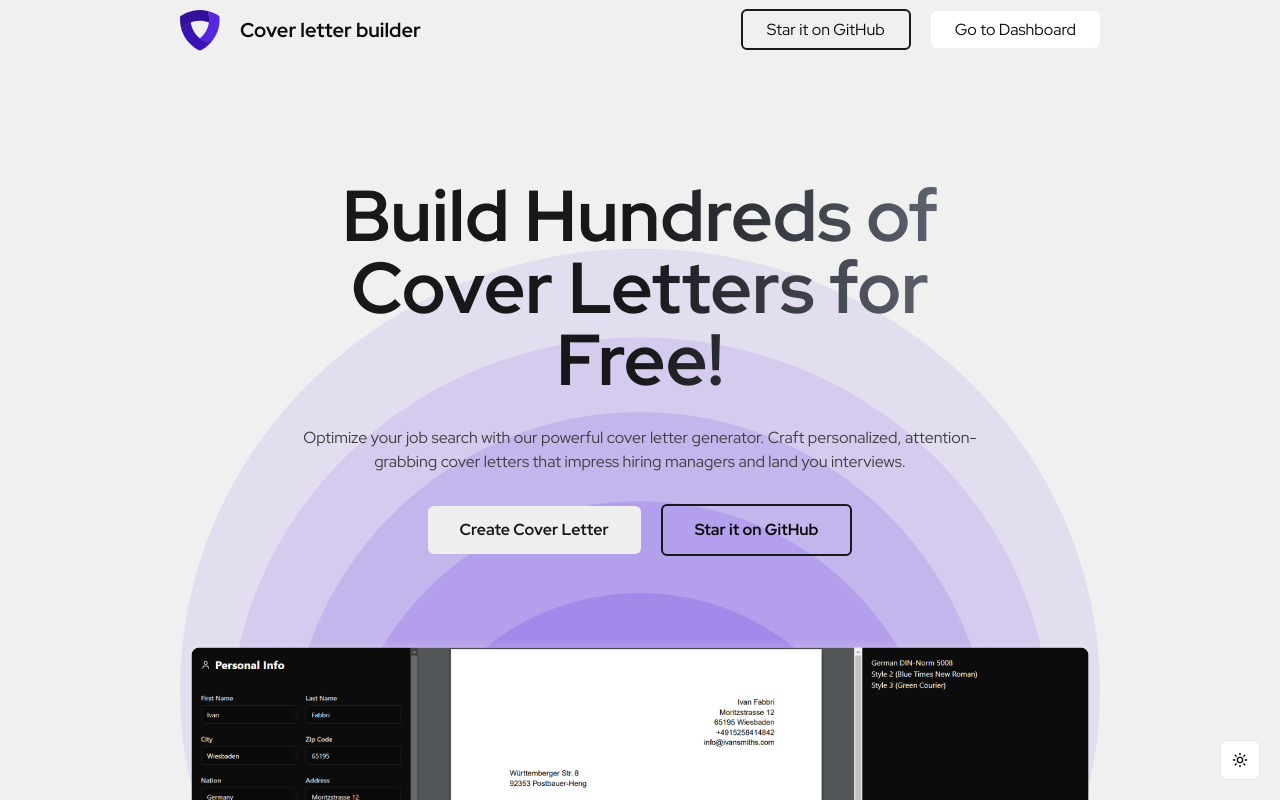
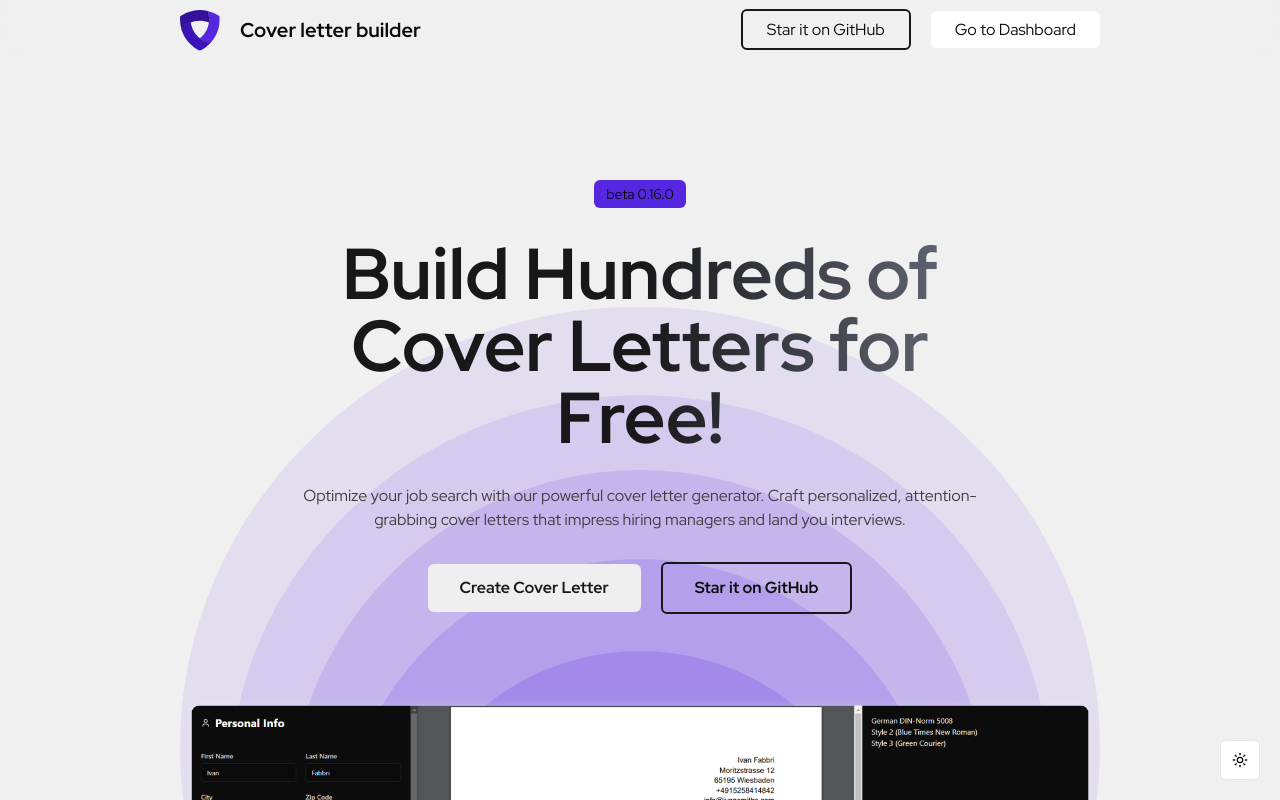
Before and after one commit to IvanSmiths/cover-letter-builder-pro, a Next.js app: page / in a window 1280 px wide. Shown: the top 800 px of the page. Built offline with nearby package versions, Linux system fonts and the light colour scheme.

Commit message:
add chip

```diff
--- a/components/home/header/HeaderText.tsx
+++ b/components/home/header/HeaderText.tsx
@@ -1,4 +1,3 @@
-import React from "react";
 import SimpleInternalButton from "@/components/home/header/SimpleInternalButton";
 import SimpleExternalButton from "@/components/home/header/SimpleExternalButton";
 
@@ -13,6 +12,9 @@ const HeaderText = ({ title, paragraph, isHero }: HeaderProps) => {
     <div
       className={`${isHero ? "px-0 pt-large md:pt-xxlarge xl:px-xlarge 2xl:px-xxxlarge" : "mt-large"} align-center relative z-10 flex flex-col items-center gap-medium`}
     >
+      {isHero && (
+        <div className="rounded-md bg-brand p-1 px-3 text-sm">beta 0.16.0</div>
+      )}
       <h1
         className={`${isHero ? "h-full bg-gradient-to-r from-dark via-dark to-gray-500 bg-clip-text text-5xl text-transparent dark:from-light dark:via-light dark:to-gray-400 md:text-7xl 3xl:text-9xl" : "text-6xl 3xl:text-8xl"} text-center font-bold`}
       >
```
